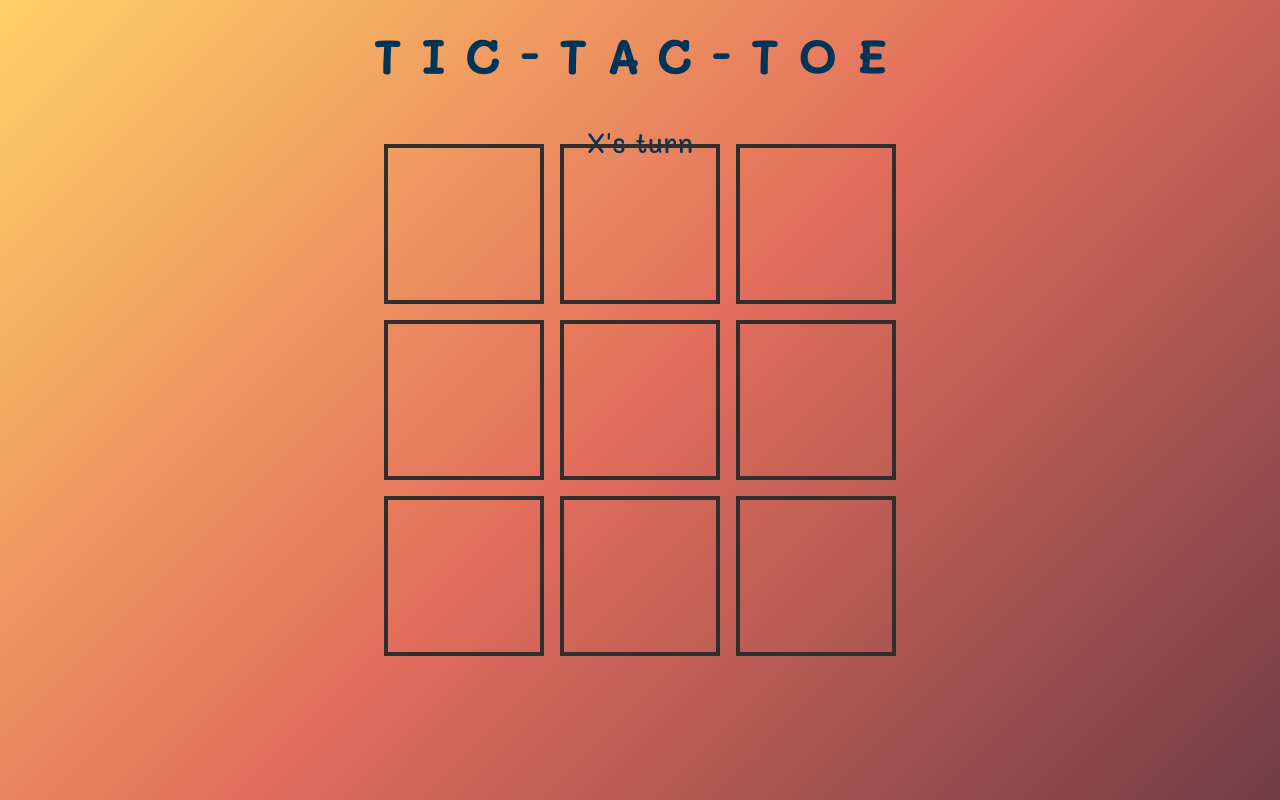
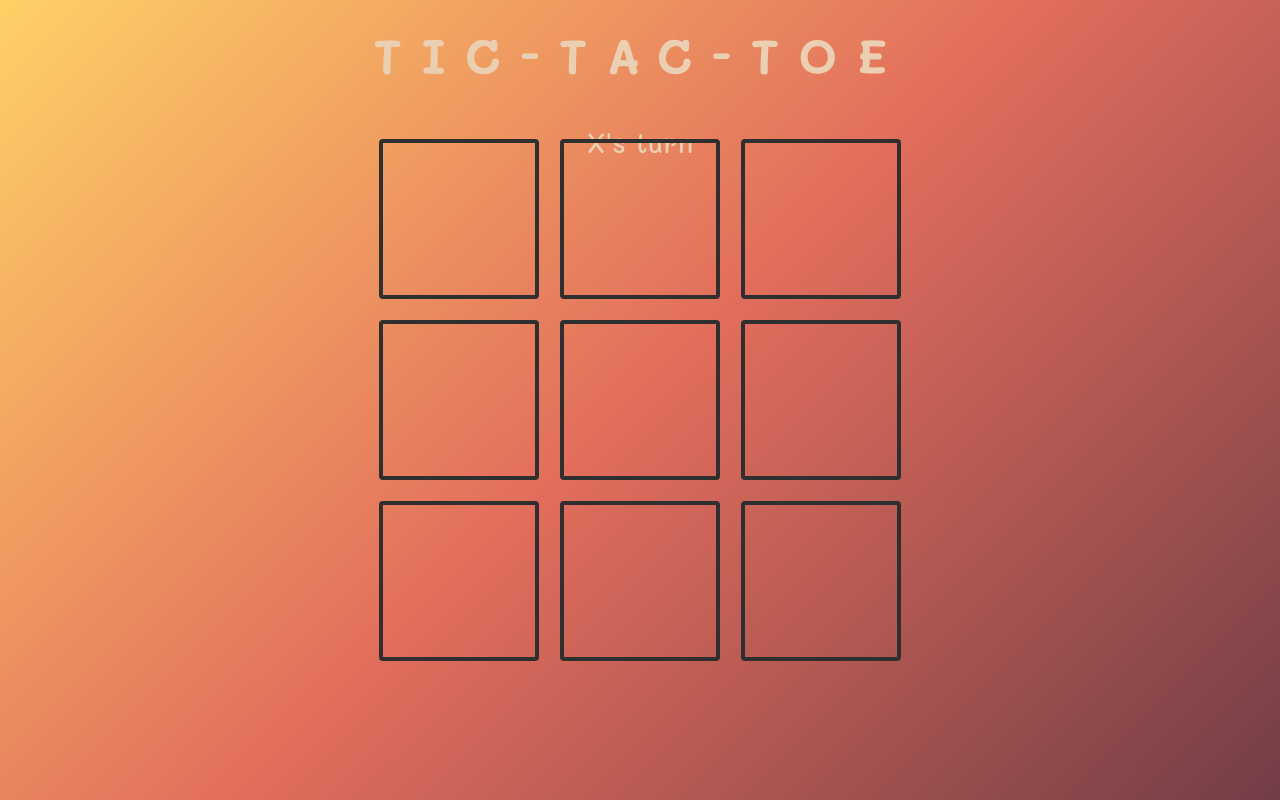
Before and after one commit to SerhatG35/tic-tac-toe-game, a React (Create React App) app: page / in a window 1280 px wide. Built offline with nearby package versions, Linux system fonts and the light colour scheme.

Commit message:
animation and css tweak

```diff
--- a/src/App.tsx
+++ b/src/App.tsx
@@ -11,6 +11,18 @@ function App() {
     Array(9).fill(false)
   );
 
+  const [props, set] = useSpring(() => ({
+    xys: [0, 0, 1],
+    config: { mass: 5, tension: 350, friction: 40 },
+  }));
+  const calc = (x: number, y: number) => [
+    -(y - window.innerHeight / 2) / 20,
+    (x - window.innerWidth / 2) / 20,
+    1.1,
+  ];
+  const trans: any = (x: number, y: number, s: number) =>
+    `perspective(600px) rotateX(${x}deg) rotateY(${y}deg) scale(${s})`;
+
   const animation = useSpring({
     from: { opacity: 0 },
     to: { opacity: 1 },
@@ -18,11 +30,11 @@ function App() {
   });
   const resetButtonAppear = useSpring({
     marginLeft: gameOver ? 0 : -1500,
-    config: { duration: 500 },
+    config: { duration: 250 },
   });
   const resetButtonDisappear = useSpring({
     marginLeft: gameOver ? -1500 : 0,
-    config: { duration: 500 },
+    config: { duration: 250 },
   });
 
   const isGameOver = (results: string[]) => {
@@ -34,7 +46,7 @@ function App() {
         results[y] === results[z]
       ) {
         setWinner(results[x]);
-        setGameOver(!gameOver); //HIGHLIGHT WINNING BOXES
+        setGameOver(!gameOver);
       }
     });
     if (!squares.includes("") && !gameOver) {
@@ -74,14 +86,21 @@ function App() {
         <div className="grid-container">
           {squares.map((square, index) => {
             return (
-              <div
+              <a.div
                 className="grid-item"
                 key={index}
                 data-grid={index + 1}
                 onClick={handleClick}
+                onMouseMove={({ clientX: x, clientY: y }) =>
+                  set({ xys: calc(x, y) })
+                }
+                onMouseLeave={() => set({ xys: [0, 0, 1] })}
+                style={{
+                  transform: props.xys.interpolate(trans),
+                }}
               >
                 {square}
-              </div>
+              </a.div>
             );
           })}
         </div>
--- a/src/index.css
+++ b/src/index.css
@@ -38,12 +38,12 @@ code {
   width: 100%;
   text-align: center;
   user-select: none;
-  color: #003459;
+  color: #EBCFB2;
 }
 .desc {
   font-size: 1.75em;
   user-select: none;
-  color: #003459;
+  color: #EBCFB2;
 }
 .grid-container {
   position: absolute;
@@ -55,11 +55,13 @@ code {
   padding: 0.5em;
   width: 34em;
   height: 34em;
+  gap: 1em;
 }
 .grid-item {
   width: 160px;
   height: 160px;
   border: 0.05em solid #2f2f2f;
+  border-radius: 0.05em;
   display: flex;
   justify-content: center;
   align-items: center;
@@ -69,7 +71,8 @@ code {
   align-self: center;
   user-select: none;
   will-change: transform;
-  color: #003459;
+  transition: box-shadow 0.5s;
+  color: #EBCFB2;
 }
 .grid-item:hover {
   background-color: #d47f72;
@@ -85,7 +88,7 @@ code {
   border-radius: 0.2em;
   box-shadow: 0 0.3em 0.3em 0.1em black;
   background-color: #e26d5c;
-  color: #ffd166;
+  color: #EBCFB2;
   outline: none;
   cursor: pointer;
   user-select: none;
@@ -93,7 +96,7 @@ code {
 .winner-text {
   text-align: center;
   font-size: 1.75em;
-  color: #003459;
+  color: #EBCFB2;
   user-select: none;
 }
 .bottom {
```
